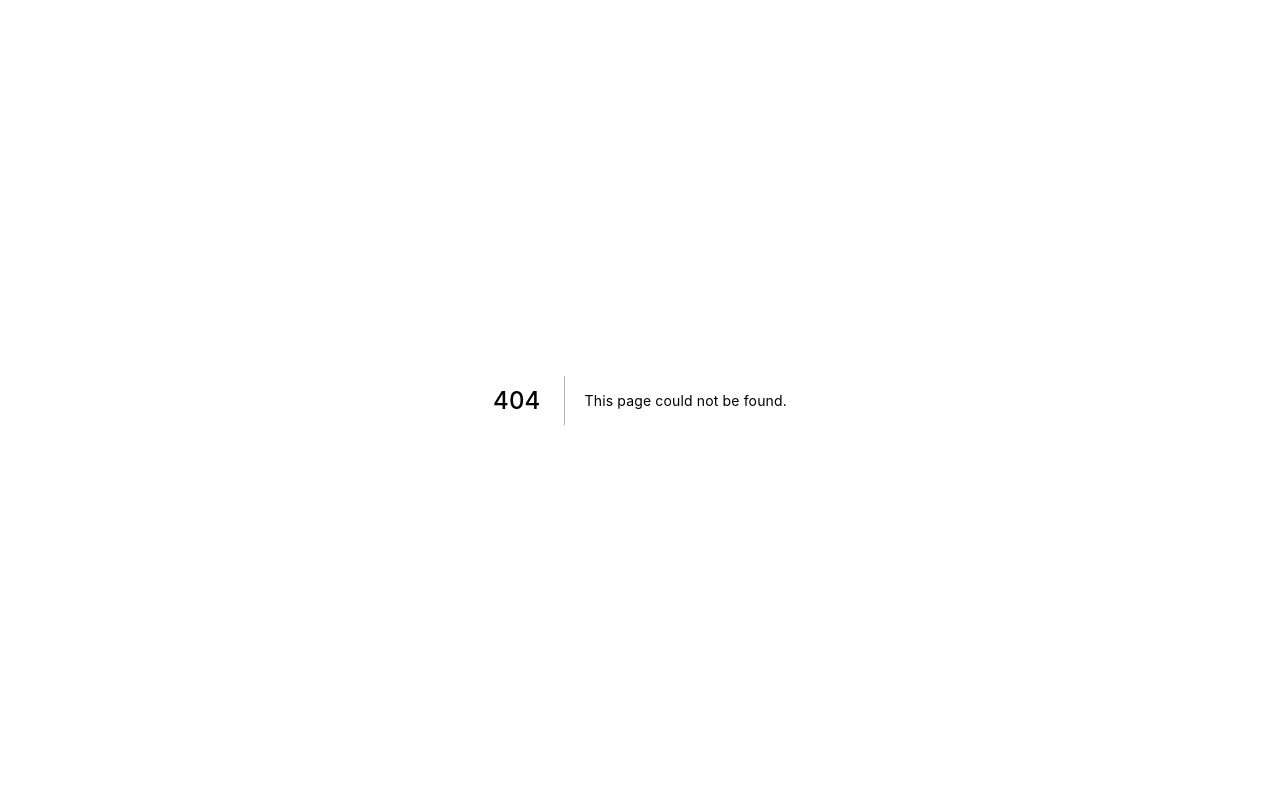
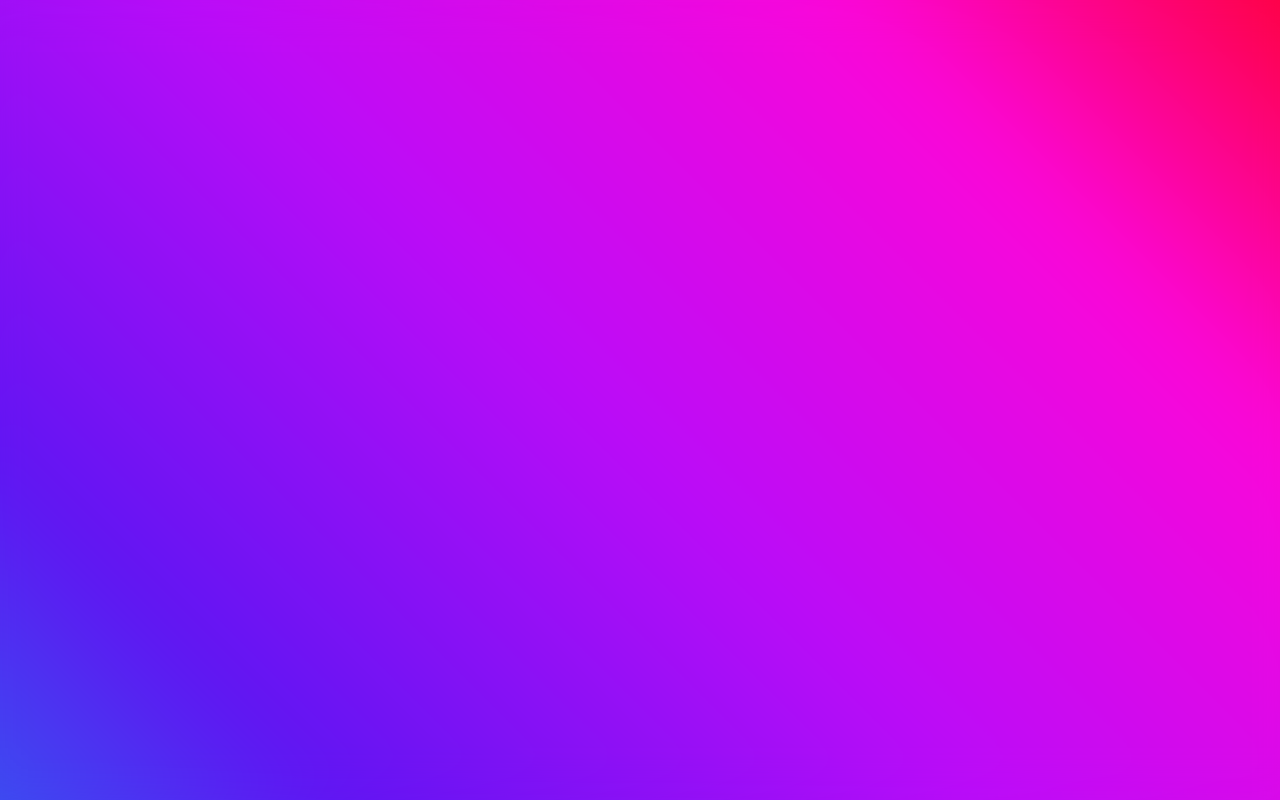
Before and after one commit to timmo001/browser-overlay, a Next.js app: page /rainbow-glow in a window 1280 px wide. Before the commit this address had no page. Built offline with nearby package versions, Linux system fonts and the light colour scheme.

Commit message:
Rename and split

```diff
--- a/assets/css/global.css
+++ b/assets/css/global.css
@@ -6,49 +6,3 @@ body {
 #__next {
   height: 100%;
 }
-
-@keyframes borderbg {
-  0% {
-    background-position: 0% 50%;
-  }
-  50% {
-    background-position: 100% 50%;
-  }
-  100% {
-    background-position: 0% 50%;
-  }
-}
-
-.rainbow:before,
-.rainbow:after {
-  content: "";
-  position: absolute;
-  top: -3px;
-  left: -3px;
-  width: calc(100% + 6px);
-  height: calc(100% + 6px);
-  background: linear-gradient(
-      45deg,
-      rgba(255, 0, 0, 1) 0%,
-      rgba(255, 154, 0, 1) 10%,
-      rgba(208, 222, 33, 1) 20%,
-      rgba(79, 220, 74, 1) 30%,
-      rgba(63, 218, 216, 1) 40%,
-      rgba(47, 201, 226, 1) 50%,
-      rgba(28, 127, 238, 1) 60%,
-      rgba(95, 21, 242, 1) 70%,
-      rgba(186, 12, 248, 1) 80%,
-      rgba(251, 7, 217, 1) 90%,
-      rgba(255, 0, 0, 1) 100%
-    )
-    border-box;
-  z-index: -1;
-  background-size: 400%;
-  border-radius: 4px;
-  border: 4px solid transparent;
-  animation: borderbg 20s ease infinite;
-}
-
-.rainbow:after {
-  filter: blur(40px);
-}
--- /dev/null
+++ b/assets/css/rainbow-glow.css
@@ -0,0 +1,45 @@
+@keyframes rainbow-blur {
+  0% {
+    background-position: 0% 50%;
+  }
+  50% {
+    background-position: 100% 50%;
+  }
+  100% {
+    background-position: 0% 50%;
+  }
+}
+
+.rainbow:before,
+.rainbow:after {
+  content: "";
+  position: absolute;
+  top: -3px;
+  left: -3px;
+  width: calc(100% + 6px);
+  height: calc(100% + 6px);
+  background: linear-gradient(
+      45deg,
+      rgba(255, 0, 0, 1) 0%,
+      rgba(255, 154, 0, 1) 10%,
+      rgba(208, 222, 33, 1) 20%,
+      rgba(79, 220, 74, 1) 30%,
+      rgba(63, 218, 216, 1) 40%,
+      rgba(47, 201, 226, 1) 50%,
+      rgba(28, 127, 238, 1) 60%,
+      rgba(95, 21, 242, 1) 70%,
+      rgba(186, 12, 248, 1) 80%,
+      rgba(251, 7, 217, 1) 90%,
+      rgba(255, 0, 0, 1) 100%
+    )
+    border-box;
+  z-index: -1;
+  background-size: 400%;
+  border-radius: 4px;
+  border: 4px solid transparent;
+  animation: rainbow-blur 20s ease infinite;
+}
+
+.rainbow:after {
+  filter: blur(40px);
+}
--- a/pages/_app.tsx
+++ b/pages/_app.tsx
@@ -9,6 +9,7 @@ import "@fontsource/roboto/500.css";
 import "@fontsource/roboto/700.css";
 
 import "../assets/css/global.css";
+import "../assets/css/rainbow-glow.css";
 
 const theme = createTheme({
   palette: {
--- /dev/null
+++ b/pages/rainbow-glow.tsx
@@ -0,0 +1,42 @@
+import type { NextPage } from "next";
+import { useRouter } from "next/router";
+import { Box } from "@mui/material";
+import Head from "next/head";
+
+const RainbowGlow: NextPage = () => {
+  const router = useRouter();
+  const { glow, height, width } = router.query;
+
+  return (
+    <>
+      <Head>
+        <title>Rainbow Glow - Stream Overlay</title>
+        <meta name="description" content="Stream Overlay" />
+        <meta name="viewport" content="initial-scale=1, width=device-width" />
+        <link rel="icon" href="/favicon.ico" />
+      </Head>
+      <Box
+        component="main"
+        sx={{
+          height: "100%",
+        }}>
+        <Box
+          className="rainbow"
+          sx={{
+            position: "fixed",
+            left: "50%",
+            top: "50%",
+            transform: "translate(-50%, -50%)",
+            height: Number(height) || 880,
+            width: Number(width) || 1408,
+            "&:after": {
+              filter: `blur(${Number(glow) || 40}px) !important`,
+            },
+          }}
+        />{" "}
+      </Box>
+    </>
+  );
+};
+
+export default RainbowGlow;
```
Also changed, not shown: components/desktop.tsx (deleted, +0 -29 lines), pages/rainbow-blur.tsx (deleted, +0 -29 lines).
